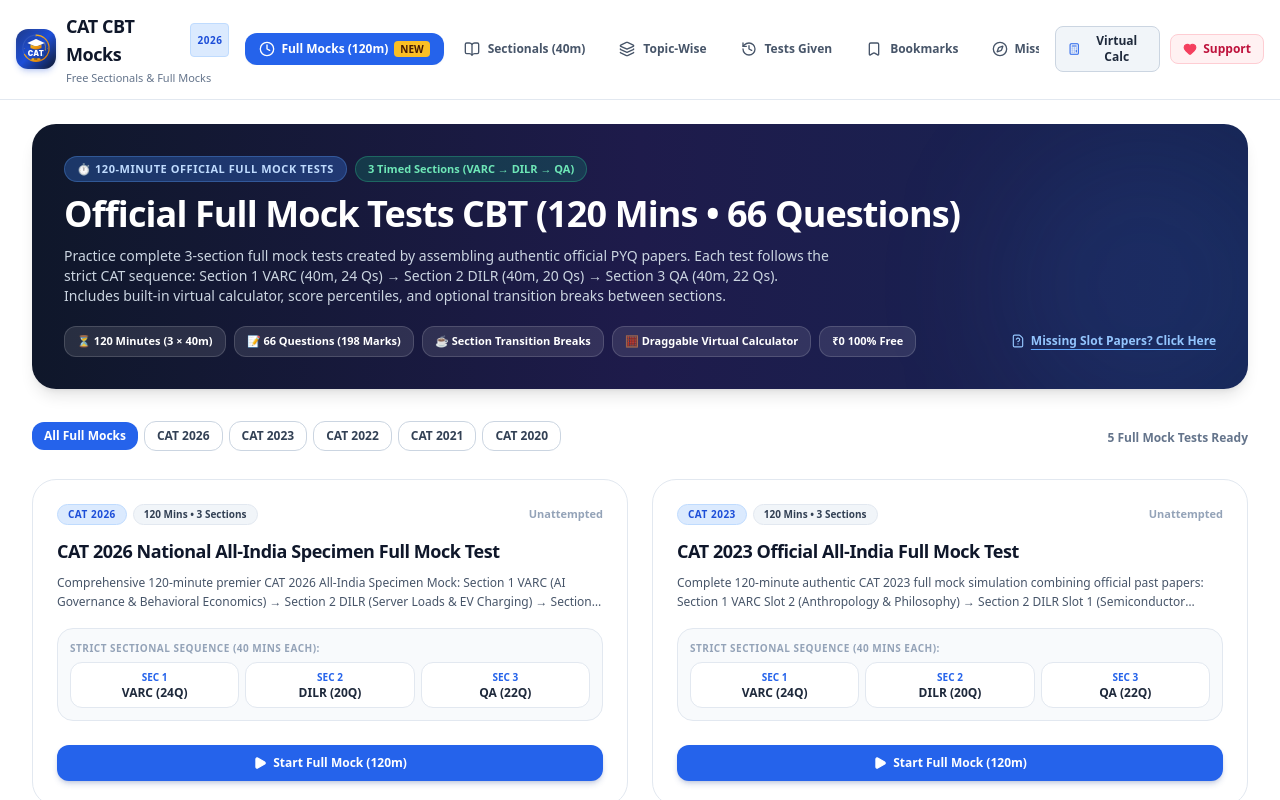
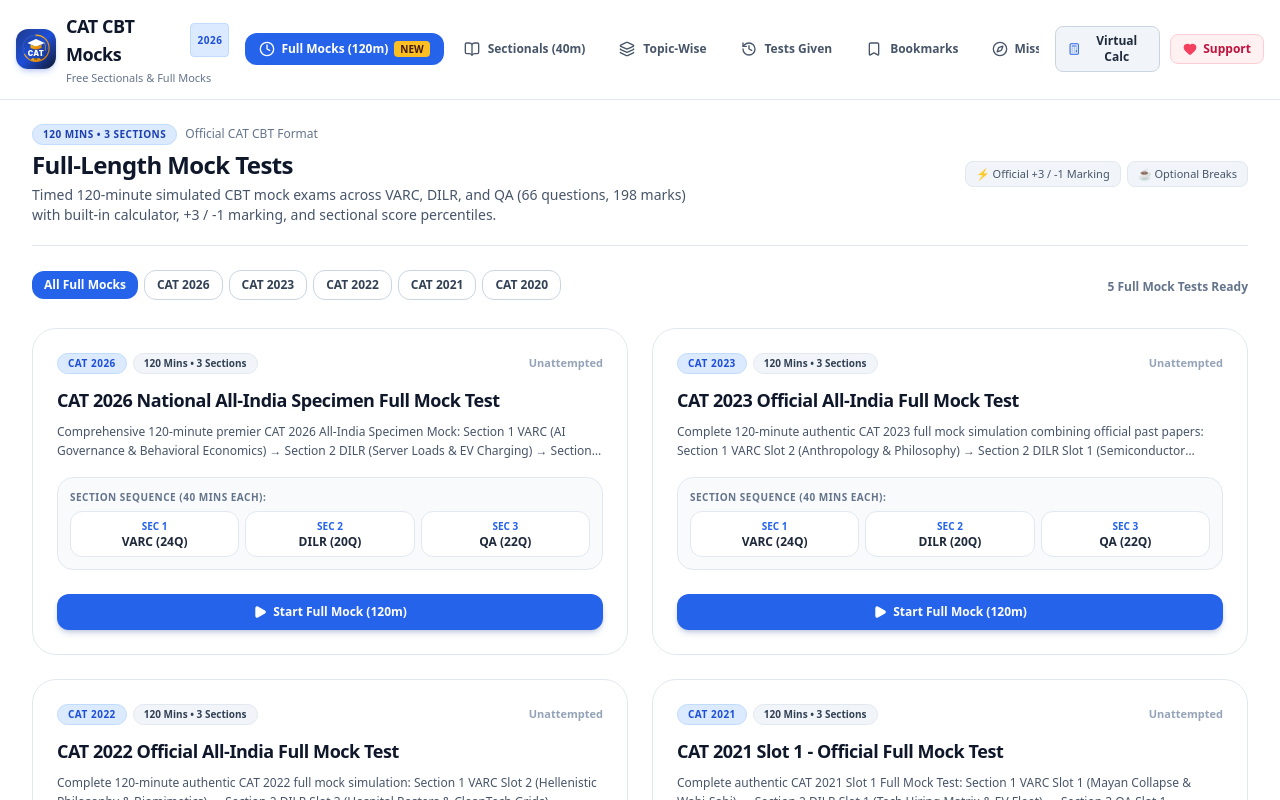
Before and after one commit to AyanMalaviya/cat-sectionals, a React (Vite) app: page /#/full-mocks in a window 1280 px wide. Shown: the top 800 px of the page. Built offline with nearby package versions, Linux system fonts and the light colour scheme.

Commit message:
refactor: streamline Full Mocks UX and replace oversized hero banners with clean, concise page headers

```diff
--- a/src/components/FullMocksView.tsx
+++ b/src/components/FullMocksView.tsx
@@ -4,16 +4,7 @@ import { AdBanner } from './AdBanner';
 import {
   Clock,
   Play,
-  Layers,
-  Award,
   CheckCircle2,
-  Calendar,
-  Zap,
-  HelpCircle,
-  FileQuestion,
-  Mail,
-  ArrowRight,
-  Sparkles,
 } from 'lucide-react';
 
 interface FullMocksViewProps {
@@ -36,7 +27,6 @@ export const FullMocksView: React.FC<FullMocksViewProps> = ({
   onReviewPastTest,
 }) => {
   const [selectedYear, setSelectedYear] = useState<string>('ALL');
-  const [showMissingReport, setShowMissingReport] = useState(false);
 
   const activeTestInfo = activeSession ? fullMocks.find((t) => t.id === activeSession.testId) : null;
 
@@ -46,8 +36,6 @@ export const FullMocksView: React.FC<FullMocksViewProps> = ({
   });
 
   const availableYears = ['ALL', 'CAT 2026', 'CAT 2023', 'CAT 2022', 'CAT 2021', 'CAT 2020'];
-
-  const sectionNames = ['1. VARC (40m)', '2. DILR (40m)', '3. QA (40m)'];
 
   return (
     <div className="max-w-7xl mx-auto px-3 sm:px-4 py-5 sm:py-6 bg-white text-slate-900 animate-in fade-in duration-200">
@@ -99,113 +87,36 @@ export const FullMocksView: React.FC<FullMocksViewProps> = ({
         </div>
       )}
 
-      {/* Hero Banner: Full Mock Tests */}
-      <div className="mb-8 p-5 sm:p-8 bg-gradient-to-r from-slate-900 via-indigo-950 to-blue-950 text-white rounded-2xl sm:rounded-3xl shadow-lg relative overflow-hidden">
-        <div className="absolute -right-10 -bottom-10 w-72 h-72 bg-blue-500/10 rounded-full blur-3xl pointer-events-none"></div>
-
-        <div className="relative z-10 space-y-3">
-          <div className="flex flex-wrap items-center gap-2">
-            <span className="bg-blue-500/30 text-blue-200 border border-blue-400/30 px-3 py-1 rounded-full text-[11px] font-extrabold uppercase tracking-wider">
-              ⏱️ 120-Minute Official Full Mock Tests
-            </span>
-            <span className="bg-emerald-500/20 text-emerald-300 border border-emerald-400/30 px-3 py-1 rounded-full text-[11px] font-bold">
-              3 Timed Sections (VARC → DILR → QA)
-            </span>
+      {/* Clean, Compact Header: Simple & Informative */}
+      <div className="mb-6 pb-5 border-b border-slate-200">
+        <div className="flex flex-col sm:flex-row sm:items-center justify-between gap-3">
+          <div>
+            <div className="flex items-center gap-2 mb-1">
+              <span className="px-2.5 py-0.5 rounded-full text-[10px] font-extrabold uppercase tracking-wider bg-blue-100 text-blue-800 border border-blue-200">
+                120 Mins • 3 Sections
+              </span>
+              <span className="text-xs text-slate-500 font-medium">
+                Official CAT CBT Format
+              </span>
+            </div>
+            <h1 className="text-xl sm:text-2xl font-black text-slate-900 tracking-tight">
+              Full-Length Mock Tests
+            </h1>
+            <p className="text-xs sm:text-sm text-slate-600 mt-1 max-w-2xl leading-relaxed">
+              Timed 120-minute simulated CBT mock exams across VARC, DILR, and QA (66 questions, 198 marks) with built-in calculator, +3 / -1 marking, and sectional score percentiles.
+            </p>
           </div>
 
-          <h1 className="text-2xl sm:text-3xl md:text-4xl font-black tracking-tight leading-tight">
-            Official Full Mock Tests CBT (120 Mins • 66 Questions)
-          </h1>
-
-          <p className="text-xs sm:text-sm text-slate-300 max-w-3xl leading-relaxed">
-            Practice complete 3-section full mock tests created by assembling authentic official PYQ papers. Each test follows the strict CAT sequence: Section 1 VARC (40m, 24 Qs) → Section 2 DILR (40m, 20 Qs) → Section 3 QA (40m, 22 Qs). Includes built-in virtual calculator, score percentiles, and optional transition breaks between sections.
-          </p>
-
-          <div className="pt-2 flex flex-wrap items-center justify-between gap-3">
-            <div className="flex flex-wrap gap-2 text-[11px]">
-              <span className="bg-white/10 px-3 py-1.5 rounded-xl font-semibold border border-white/15">
-                ⏳ 120 Minutes (3 × 40m)
-              </span>
-              <span className="bg-white/10 px-3 py-1.5 rounded-xl font-semibold border border-white/15">
-                📝 66 Questions (198 Marks)
-              </span>
-              <span className="bg-white/10 px-3 py-1.5 rounded-xl font-semibold border border-white/15">
-                ☕ Section Transition Breaks
-              </span>
-              <span className="bg-white/10 px-3 py-1.5 rounded-xl font-semibold border border-white/15">
-                🧮 Draggable Virtual Calculator
-              </span>
-              <span className="bg-white/10 px-3 py-1.5 rounded-xl font-semibold border border-white/15">
-                ₹0 100% Free
-              </span>
-            </div>
-
-            <button
-              onClick={() => setShowMissingReport((prev) => !prev)}
-              className="text-xs font-bold text-blue-300 hover:text-white flex items-center gap-1.5 underline decoration-blue-400 underline-offset-4"
-            >
-              <FileQuestion className="w-3.5 h-3.5" />
-              <span>{showMissingReport ? 'Hide Missing Slots Report' : 'Missing Slot Papers? Click Here'}</span>
-            </button>
+          <div className="flex items-center gap-1.5 self-start sm:self-center text-[11px] text-slate-600 font-medium shrink-0">
+            <span className="bg-slate-100 px-2.5 py-1 rounded-lg border border-slate-200">
+              ⚡ Official +3 / -1 Marking
+            </span>
+            <span className="bg-slate-100 px-2.5 py-1 rounded-lg border border-slate-200">
+              ☕ Optional Breaks
+            </span>
           </div>
         </div>
       </div>
-
-      {/* Missing Slot Papers Wanted Notice / Contribution Panel */}
-      {showMissingReport && (
-        <div className="mb-8 p-5 bg-amber-50 border border-amber-300 rounded-3xl text-slate-800 text-xs leading-relaxed animate-in fade-in duration-200">
-          <div className="flex items-center justify-between pb-3 border-b border-amber-200 mb-3">
-            <div className="flex items-center gap-2 font-bold text-amber-950 text-sm">
-              <HelpCircle className="w-4 h-4 text-amber-600" />
-              <span>Official CAT Slot Papers Status &amp; Missing Sections Inventory</span>
-            </div>
-            <span className="text-[10px] bg-amber-200 text-amber-900 font-extrabold px-2 py-0.5 rounded-full">
-              Community Sourcing
-            </span>
-          </div>
-
-          <div className="grid grid-cols-1 md:grid-cols-2 gap-4">
-            <div className="space-y-1.5">
-              <h4 className="font-bold text-emerald-800 flex items-center gap-1">
-                <CheckCircle2 className="w-3.5 h-3.5 text-emerald-600" />
-                Available &amp; Ready Full Mocks (Assembled):
-              </h4>
-              <ul className="list-disc pl-5 text-slate-700 space-y-0.5">
-                <li><strong>CAT 2026:</strong> National All-India Specimen Mock (VARC + DILR + QA)</li>
-                <li><strong>CAT 2023:</strong> Official All-India Full Mock (Slot 2 VARC + Slot 1 DILR + Slot 1 QA)</li>
-                <li><strong>CAT 2022:</strong> Official All-India Full Mock (Slot 2 VARC + Slot 3 DILR + Slot 2 QA)</li>
-                <li><strong>CAT 2021:</strong> Slot 1 Official Full Mock (Slot 1 VARC + Slot 1 DILR + Slot 1 QA)</li>
-                <li><strong>CAT 2020:</strong> Slot 1 Official Full Mock (Slot 1 VARC + Slot 1 DILR + Slot 1 QA)</li>
-              </ul>
-            </div>
-
-            <div className="space-y-1.5">
-              <h4 className="font-bold text-rose-800 flex items-center gap-1">
-                <span>🔍</span> Missing Slot Sections We Are Hunting:
-              </h4>
-              <ul className="list-disc pl-5 text-slate-700 space-y-0.5">
-                <li><strong>CAT 2024:</strong> Slot 1 VARC text (Passages &amp; VA), Slot 2 (All 3), Slot 3 (All 3)</li>
-                <li><strong>CAT 2023:</strong> Slot 1 VARC, Slot 2 DILR, Slot 3 VARC &amp; DILR</li>
-                <li><strong>CAT 2022:</strong> Slot 1 VARC &amp; DILR, Slot 2 DILR, Slot 3 VARC</li>
-                <li><strong>CAT 2021:</strong> Slot 2 VARC &amp; DILR, Slot 3 (All 3)</li>
-              </ul>
-            </div>
-          </div>
-
-          <div className="mt-4 pt-3 border-t border-amber-200 flex flex-col sm:flex-row items-center justify-between gap-3 text-[11px] text-amber-900">
-            <span>
-              Have the official question paper PDF or response key for any missing slot? Email us or let us know and we will integrate it immediately!
-            </span>
-            <a
-              href="mailto:ayanmalaviya111@gmail.com?subject=CAT%20Missing%20Slot%20Question%20Paper"
-              className="px-3.5 py-1.5 bg-amber-600 hover:bg-amber-700 text-white font-bold rounded-xl transition flex items-center gap-1.5 shrink-0 shadow-2xs"
-            >
-              <Mail className="w-3.5 h-3.5" />
-              <span>Email Paper to Ayan</span>
-            </a>
-          </div>
-        </div>
-      )}
 
       {/* Year Filter Pills (Horizontally swipeable on mobile) */}
       <div className="flex items-center justify-between gap-4 mb-6">
@@ -287,20 +198,20 @@ export const FullMocksView: React.FC<FullMocksViewProps> = ({
 
                 {/* 3 Sections Flow Indicator */}
                 <div className="p-3 bg-slate-50 border border-slate-200 rounded-2xl mb-4 space-y-1.5">
-                  <span className="text-[10px] font-extrabold uppercase tracking-wider text-slate-400 block">
-                    Strict Sectional Sequence (40 Mins Each):
+                  <span className="text-[10px] font-extrabold uppercase tracking-wider text-slate-500 block">
+                    Section Sequence (40 Mins Each):
                   </span>
                   <div className="grid grid-cols-3 gap-1.5 text-center text-xs font-bold">
                     <div className="py-1.5 px-1 bg-white border border-slate-200 rounded-xl text-slate-800">
-                      <span className="block text-[10px] text-blue-600">SEC 1</span>
+                      <span className="block text-[10px] text-blue-600 font-bold">SEC 1</span>
                       VARC (24Q)
                     </div>
                     <div className="py-1.5 px-1 bg-white border border-slate-200 rounded-xl text-slate-800">
-                      <span className="block text-[10px] text-blue-600">SEC 2</span>
+                      <span className="block text-[10px] text-blue-600 font-bold">SEC 2</span>
                       DILR (20Q)
                     </div>
                     <div className="py-1.5 px-1 bg-white border border-slate-200 rounded-xl text-slate-800">
-                      <span className="block text-[10px] text-blue-600">SEC 3</span>
+                      <span className="block text-[10px] text-blue-600 font-bold">SEC 3</span>
                       QA (22Q)
                     </div>
                   </div>
```
Also changed, not shown: src/components/AboutView.tsx (+16 -37 lines), src/components/Dashboard.tsx (+21 -74 lines).
